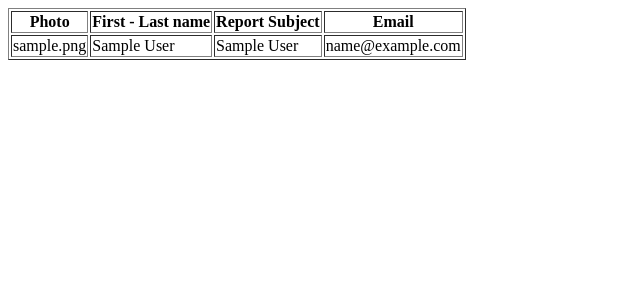
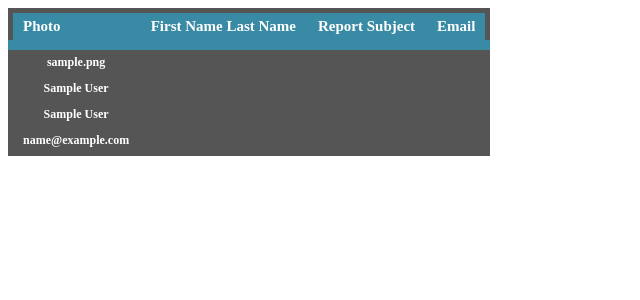
Before and after one commit to Oleg-Dremin-hub/first_task, a PHP site: page /members.php in a window 1280 px wide. Shown: the top 300 px of the page, without its empty margins (0-640 px from the left). Run offline with PHP 8.4, Linux system fonts and the light colour scheme; tables that the repository leaves empty or names only in its code hold one stand-in row (values such as "Sample post").

Commit message:
six commit

```diff
--- /dev/null
+++ b/assets/css/table.css
@@ -0,0 +1,55 @@
+table.steelBlueCols {
+    border: 5px solid #555555;
+    background-color: #555555;
+    text-align: center;
+    border-collapse: collapse;
+}
+
+table.steelBlueCols td,
+table.steelBlueCols th {
+    border: 1px solid #555555;
+    padding: 5px 10px;
+}
+
+table.steelBlueCols tbody td {
+    font-size: 12px;
+    font-weight: bold;
+    color: #FFFFFF;
+}
+
+table.steelBlueCols td:nth-child(even) {
+    background: #398AA4;
+}
+
+table.steelBlueCols thead {
+    background: #398AA4;
+    border-bottom: 10px solid #398AA4;
+}
+
+table.steelBlueCols thead th {
+    font-size: 15px;
+    font-weight: bold;
+    color: #FFFFFF;
+    text-align: left;
+    border-left: 2px solid #398AA4;
+}
+
+table.steelBlueCols thead th:first-child {
+    border-left: none;
+}
+
+table.steelBlueCols tfoot td {
+    font-size: 13px;
+}
+
+table.steelBlueCols tfoot .links {
+    text-align: right;
+}
+
+table.steelBlueCols tfoot .links a {
+    display: inline-block;
+    background: #FFFFFF;
+    color: #398AA4;
+    padding: 2px 8px;
+    border-radius: 5px;
+}
--- a/assets/js/main.js
+++ b/assets/js/main.js
@@ -67,7 +67,7 @@ $('#quesform').submit(function(event) {
         type: 'post',
         data: $('#quesform').serialize(),
         success: function(result) {
-            alert('Данные успешно сохранены!!!');
+            alert('Данные успешно сохранены!!!')
         }
     });
 });
--- a/get_data.php
+++ b/get_data.php
@@ -5,7 +5,7 @@ function get_data()
 {
 	$conn = new mysqli('localhost', 'oleg_dev', '24062000', 'test');
 
-	$sql = "SELECT * FROM members";
+	$sql = "SELECT * FROM `members`";
 	$result = $conn->query($sql);
 
 	$test = [];
--- a/members.php
+++ b/members.php
@@ -5,20 +5,24 @@ require_once 'get_data.php';
 $result = get_data();
 ?>
 
-
-<table style=""border="1px solid black">
-	<tr>
-		<th>Photo</th>
-		<th>First - Last name</th>
-		<th>Report Subject</th>
-		<th>Email</th>
-	</tr>
+<link rel="stylesheet" type="text/css" href="assets/css/table.css">
+<table class="steelBlueCols">
+<thead>
+<tr>
+<th>Photo</th>
+<th>
+<div class="text-wrap tlid-copy-target">
+<div class="result-shield-container tlid-copy-target" tabindex="0"><span class="tlid-translation translation" lang="en"><span class="" title="">First Name Last Name</span></span></div>
+</div>
+</th>
+<th>Report Subject</th>
+<th>Email</th>
+</tr>
+</thead>
 	<?php foreach ($result as $item) : ?>
-		<tr>
-			<td><?php echo $item['photo']?></td>
-			<td><?php echo $item['first_name']  . " " . $item['last_name']?></td>
-			<td><?php echo $item['report_subject']?></td>
-			<td><?php echo $item['email']?></td>
-		</tr>
+			<tr><td><?php echo $item['photo']?></td></tr>
+			<tr><td><?php echo $item['first_name']  . " " . $item['last_name']?></td></tr>
+			<tr></tr><td><?php echo $item['report_subject']?></td><tr>
+			<tr><td><?php echo $item['email']?></td><tr>
 	<?php endforeach; ?>
 </table>
```
Also changed, not shown: assets/css/main.css (+27 -1 lines), index.php (+5 -4 lines).
